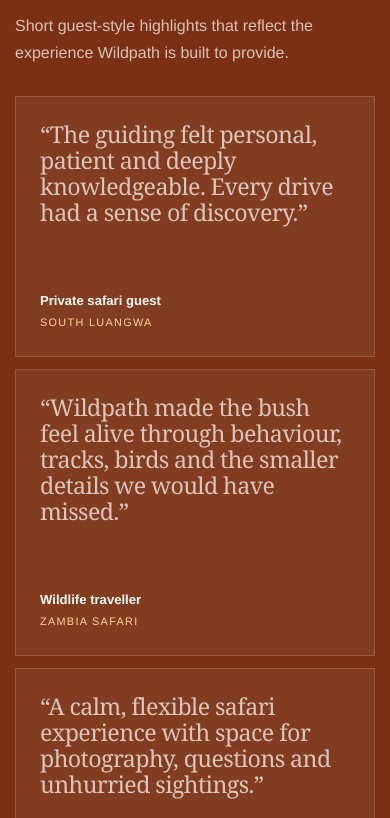
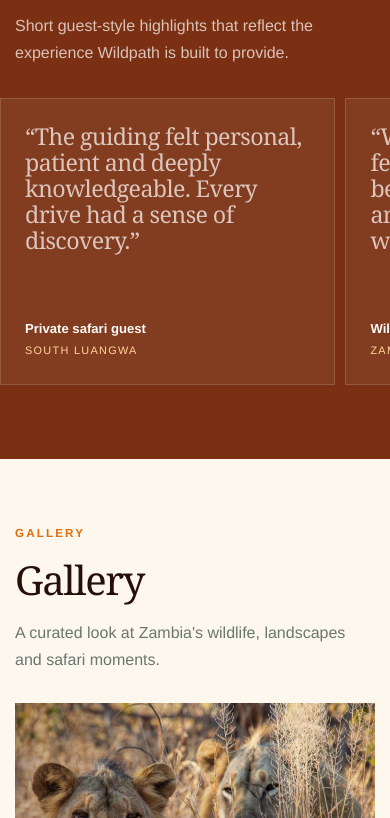
Before and after one commit to zubairkader5-dev/safari, a Next.js app: page / in a window 390 px wide. Shown: the part 7026-7844 px from the top of the page. Built offline with nearby package versions, Linux system fonts and the light colour scheme; no server answers.

Commit message:
Make mobile testimonials a slideshow

```diff
--- a/app/globals.css
+++ b/app/globals.css
@@ -551,9 +551,28 @@
   .image-stack__small { width: 53%; height: 230px; border-width: 8px; }
   .season-card { min-height: 470px; padding: 30px; }
   .process-grid, .journal-grid, .values-grid, .activity-row,
-  .itinerary-grid, .testimonial-grid { grid-template-columns: 1fr; }
+  .itinerary-grid { grid-template-columns: 1fr; }
+  .testimonial-grid {
+    grid-template-columns: none;
+    grid-auto-flow: column;
+    grid-auto-columns: 86vw;
+    gap: 10px;
+    overflow-x: auto;
+    scroll-snap-type: x mandatory;
+    scroll-behavior: smooth;
+    overscroll-behavior-inline: contain;
+    scrollbar-width: none;
+    margin-left: -15px;
+    margin-right: -15px;
+    padding: 2px 15px 10px;
+  }
+  .testimonial-grid::-webkit-scrollbar { display: none; }
   .itinerary-card,
   .testimonial-card { min-height: auto; padding: 24px; }
+  .testimonial-card {
+    scroll-snap-align: start;
+    min-height: 265px;
+  }
   .itinerary-card > span { margin-bottom: 30px; }
   .testimonial-card p { font-size: 1.45rem; }
   .safari-form { padding: 26px; }
```
